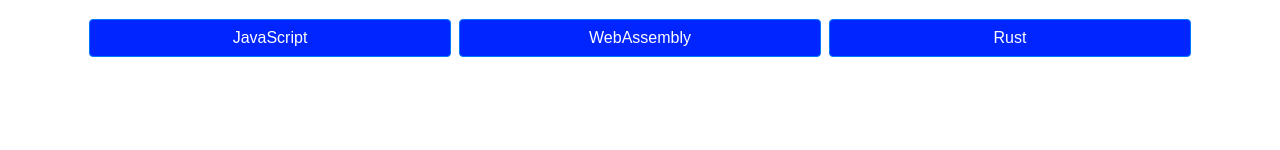
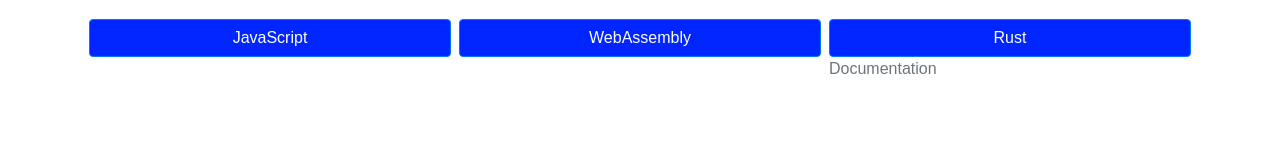
Before and after one commit to numaslibrary/numaslibrary.github.io, a plain HTML site: page index.html in a window 1280 px wide. Shown: the part 608-758 px from the top of the page. Drawn offline with nearby package versions, Linux system fonts and the light colour scheme; a web font is replaced by a local one.

Commit message:
Add docs link

```diff
--- a/index.html
+++ b/index.html
@@ -72,6 +72,7 @@
                         </div>
                         <div class="col-lg-4 p-1">
                             <a href="https://crates.io/crates/numas" class="btn btn-primary btn-block" target="_blank">Rust</a>
+                            <a href="https://docs.rs/numas/0.1.4/numas/" class="text-muted" target="_blank">Documentation</a>
                         </div>
                         </div>
                     </div>
```
